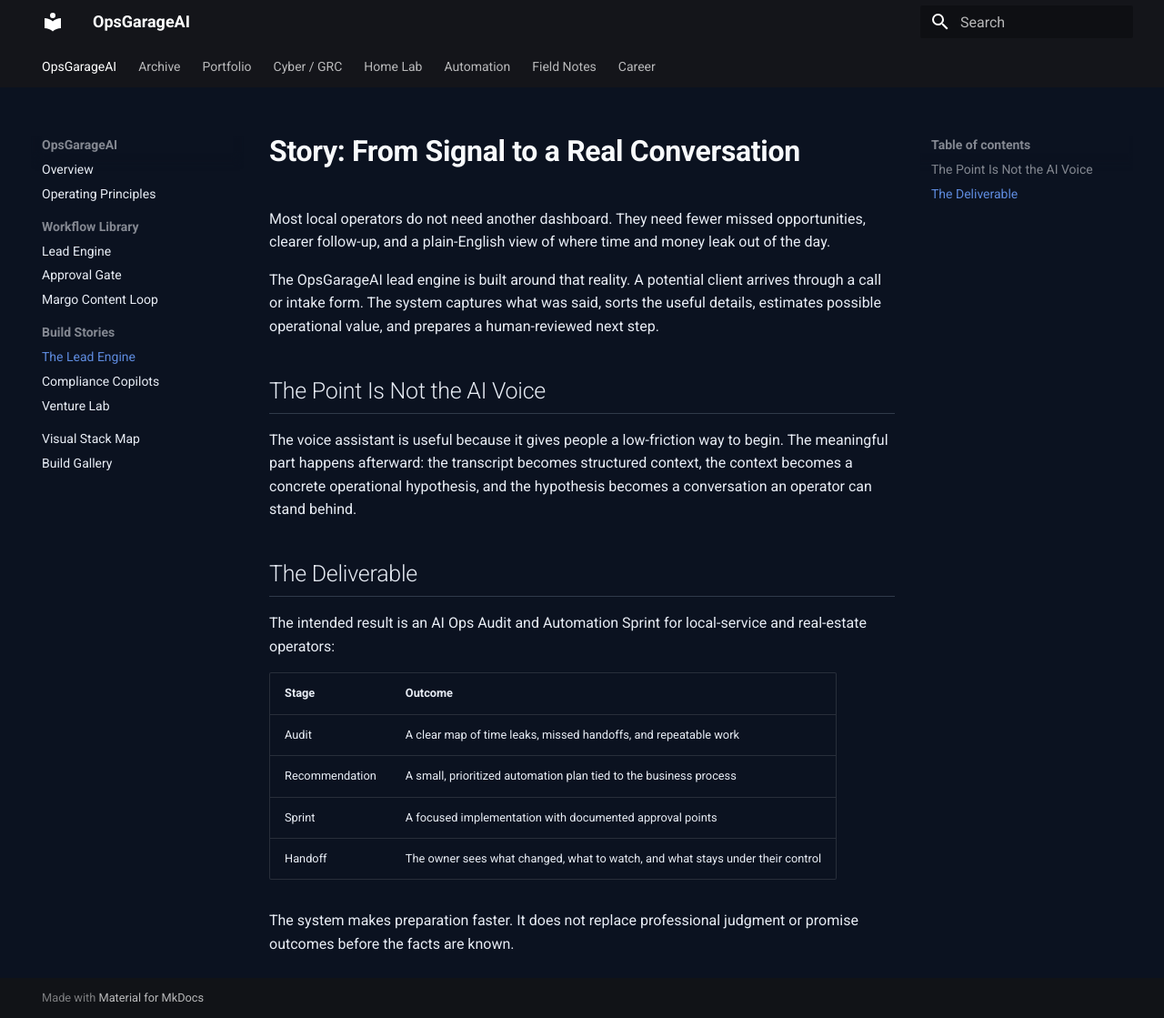
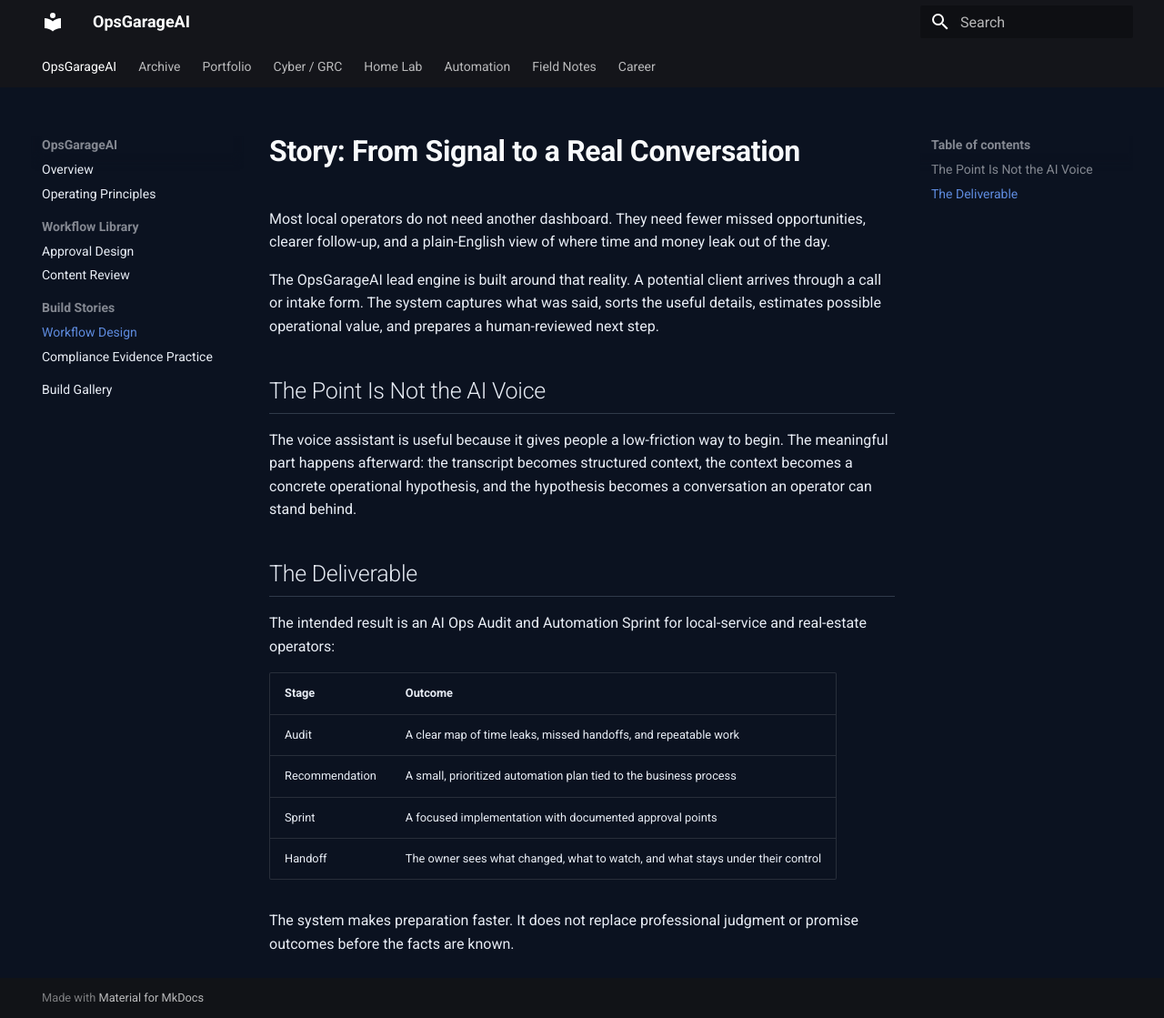
Before and after one commit to 239frank/ops-garage-wiki, an MkDocs documentation site: the page built from docs/opsgarage/stories/lead-engine.md, in a window 1280 px wide and 1119 px high. Shown: the whole window at 91% size. Built offline with MkDocs 1.6.1 and Material for MkDocs 9.7.7, drawn with Linux system fonts in a browser that asks for light colours.

Commit message:
Refine portfolio for professional review

```diff
--- a/mkdocs.yml
+++ b/mkdocs.yml
@@ -1,5 +1,5 @@
 site_name: OpsGarageAI
-site_description: An operating notebook for approval-gated AI systems, automation, compliance workflows, and local venture builds.
+site_description: A professional portfolio documenting systems design, workflow governance, and compliance-aware automation practice.
 site_url: https://opsgarageai.com
 
 theme:
@@ -18,10 +18,6 @@ theme:
 
 extra_css:
   - styles/ops-garage.css
-
-extra_javascript:
-  - https://unpkg.com/mermaid@10/dist/mermaid.min.js
-  - javascripts/mermaid.js
 
 plugins:
   - search
@@ -45,14 +41,11 @@ nav:
       - Overview: opsgarage/index.md
       - Operating Principles: opsgarage/principles.md
       - Workflow Library:
-          - Lead Engine: opsgarage/workflows/lead-engine.md
-          - Approval Gate: opsgarage/workflows/approval-gate.md
-          - Margo Content Loop: opsgarage/workflows/margo-content-loop.md
+          - Approval Design: opsgarage/workflows/approval-gate.md
+          - Content Review: opsgarage/workflows/margo-content-loop.md
       - Build Stories:
-          - The Lead Engine: opsgarage/stories/lead-engine.md
-          - Compliance Copilots: opsgarage/stories/compliance-copilots.md
-          - Venture Lab: opsgarage/stories/venture-lab.md
-      - Visual Stack Map: opsgarage/stack-map.md
+          - Workflow Design: opsgarage/stories/lead-engine.md
+          - Compliance Evidence Practice: opsgarage/stories/compliance-copilots.md
       - Build Gallery: opsgarage/gallery.md
   - Archive:
       - Original Portfolio Home: index.md
```
